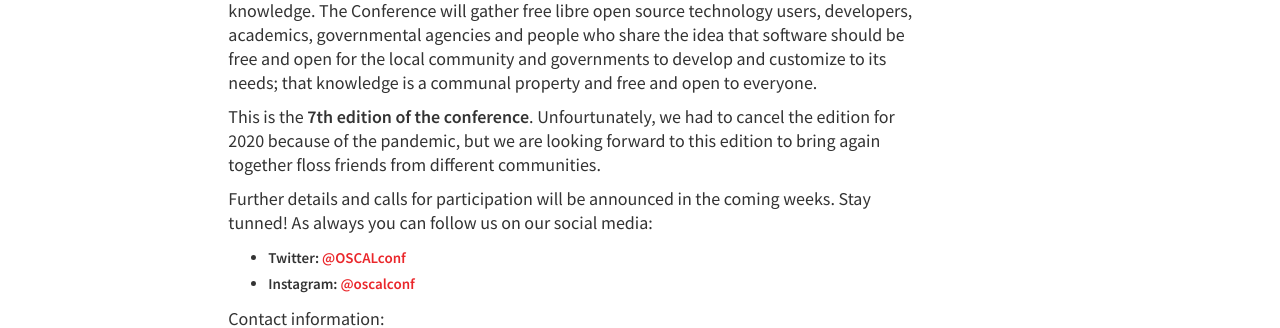
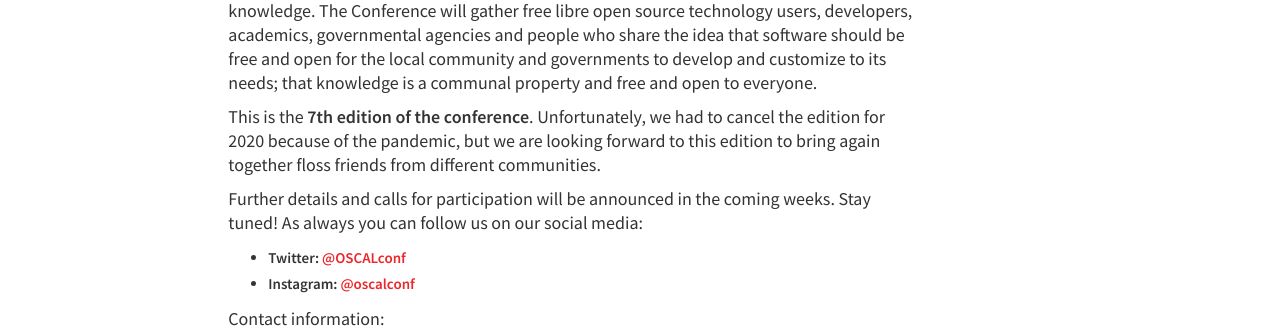
Before and after one commit to OpenLabsHackerspace/OSCAL2022-website, a Jekyll site: the page built from _posts/2022-01-16-announcing-oscal-2022.markdown, in a window 1280 px wide and 900 px high, scrolled down 438 px. Shown: the part 155-483 px from the top of the window. Built offline with Jekyll 4.4.1, drawn with Linux system fonts in a browser that asks for light colours; comment, search, counter and statistics services are not loaded.

Commit message:
fix typos

```diff
--- a/_posts/2022-01-16-announcing-oscal-2022.markdown
+++ b/_posts/2022-01-16-announcing-oscal-2022.markdown
@@ -10,9 +10,9 @@ We are delighted to announce that we are bringing OSCAL back on the weekend of *
 
 **OSCAL (Open Source Conference Albania)** is the first annual conference in Albania organized to promote software freedom, open source software, free culture and open knowledge. The Conference will gather free libre open source technology users, developers, academics, governmental agencies and people who share the idea that software should be free and open for the local community and governments to develop and customize to its needs; that knowledge is a communal property and free and open to everyone.
 
-This is the **7th edition of the conference**. Unfourtunately, we had to cancel the edition for 2020 because of the pandemic, but we are looking forward to this edition to bring again together floss friends from different communities.
+This is the **7th edition of the conference**. Unfortunately, we had to cancel the edition for 2020 because of the pandemic, but we are looking forward to this edition to bring again together floss friends from different communities.
 
-Further details and calls for participation will be announced in the coming weeks. Stay tunned! As always you can follow us on our social media:
+Further details and calls for participation will be announced in the coming weeks. Stay tuned! As always you can follow us on our social media:
 
 - Twitter: [@OSCALconf](https://twitter.com/OSCALconf)
 - Instagram: [@oscalconf](https://www.instagram.com/oscalconf)
```
